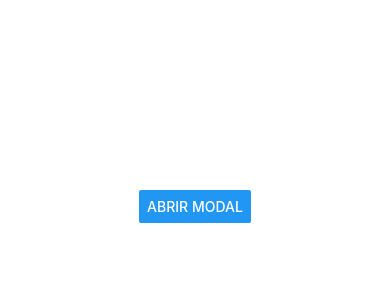
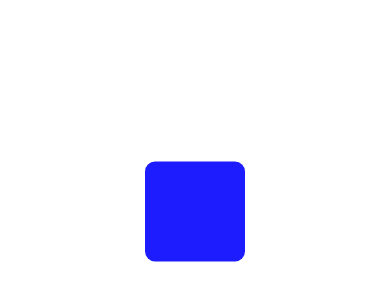
Before and after one commit to BobAlvesBob/meu-projeto, a React Native app: screen / in a window 390 px wide. Shown: the part 216-516 px from the top of the page. Built offline with nearby package versions, Linux system fonts and the light colour scheme.

Commit message:
Animation

```diff
--- a/App.js
+++ b/App.js
@@ -1,21 +1,39 @@
-import React, { useState } from 'react';
-import { Modal, View, Text, Button } from 'react-native';
+import React, { useEffect, useRef } from 'react';
+import { View, Animated, StyleSheet } from 'react-native';
 
-export default function App() {
-  const [visible, setVisible] = useState(false);
+const AnimatedBox = () => {
+  const fadeAnim = useRef(new Animated.Value(0)).current; // Initial opacity: 0
+  const translateYAnim = useRef(new Animated.Value(50)).current; // Moves 50px down
+
+  useEffect(() => {
+    Animated.parallel([
+      Animated.timing(fadeAnim, {
+        toValue: 1, // Fully visible
+        duration: 10000, // 1 second duration
+        useNativeDriver: true,
+      }),
+      Animated.timing(translateYAnim, {
+        toValue: 0, // Moves up to original position
+        duration: 10000,
+        useNativeDriver: true,
+      }),
+    ]).start();
+  }, []);
 
   return (
-    <View style={{ flex: 1, justifyContent: 'center', alignItems: 'center' }}>
-      <Button title="Abrir Modal" onPress={() => setVisible(true)} />
-
-      <Modal visible={visible} transparent={true} animationType="slide">
-        <View style={{ flex: 1, justifyContent: 'center', alignItems: 'center', backgroundColor: 'rgba(0,0,0,0.5)' }}>
-          <View style={{ backgroundColor: 'white', padding: 20, borderRadius: 10 }}>
-            <Text>Este é um Modal!</Text>
-            <Button title="Fechar" onPress={() => setVisible(false)} />
-          </View>
-        </View>
-      </Modal>
+    <Animated.View style={[styles.box, { opacity: fadeAnim, transform: [{ translateY: translateYAnim }] }]} />
+  );
+};
+const App = () => {
+  return (
+    <View style={styles.container}>
+      <AnimatedBox />
     </View>
   );
-}
+};
+const styles = StyleSheet.create({
+  container: { flex: 1, justifyContent: 'center', alignItems: 'center' },
+  box: { width: 100, height: 100, backgroundColor: 'blue', borderRadius: 10 },
+});
+
+export default App;
```
